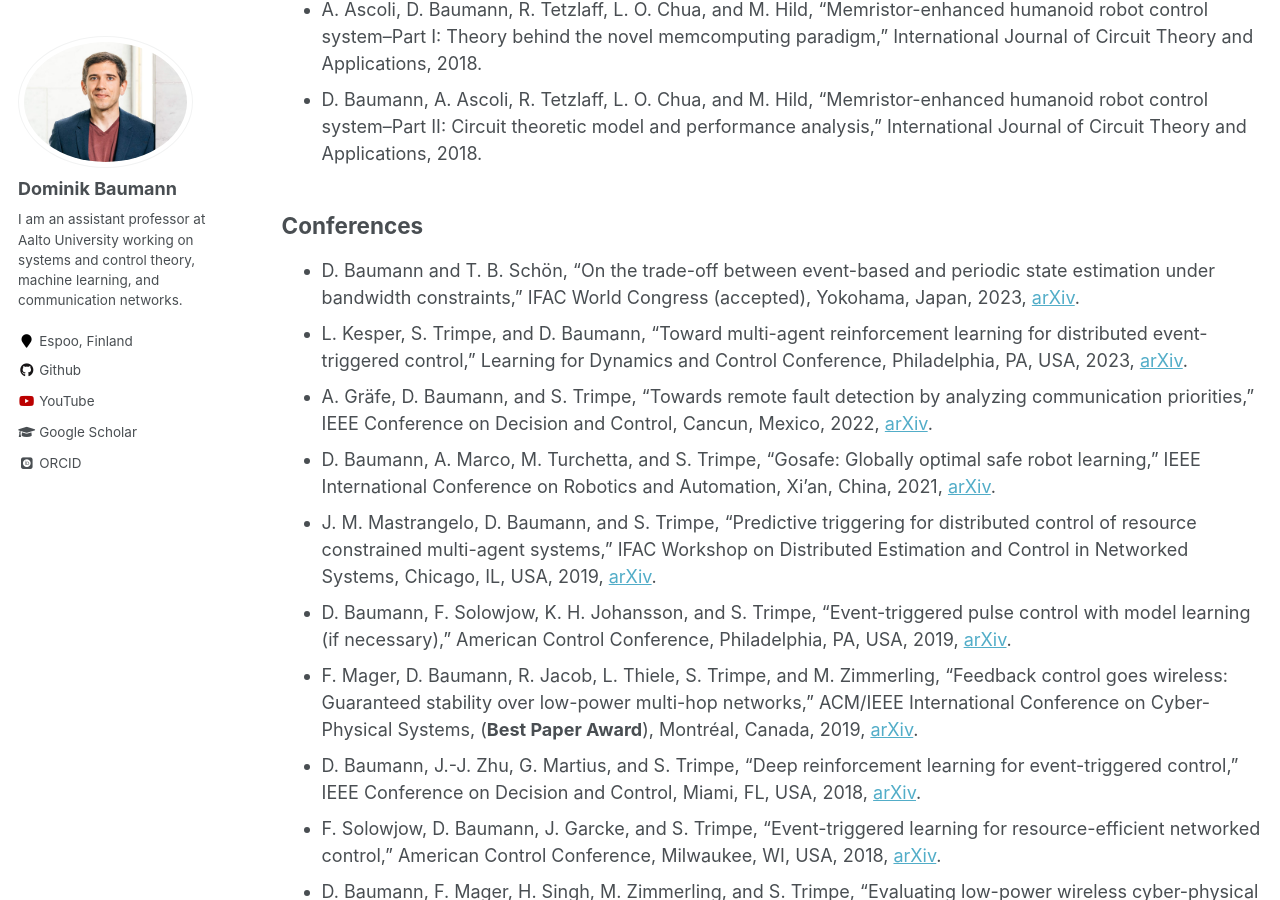
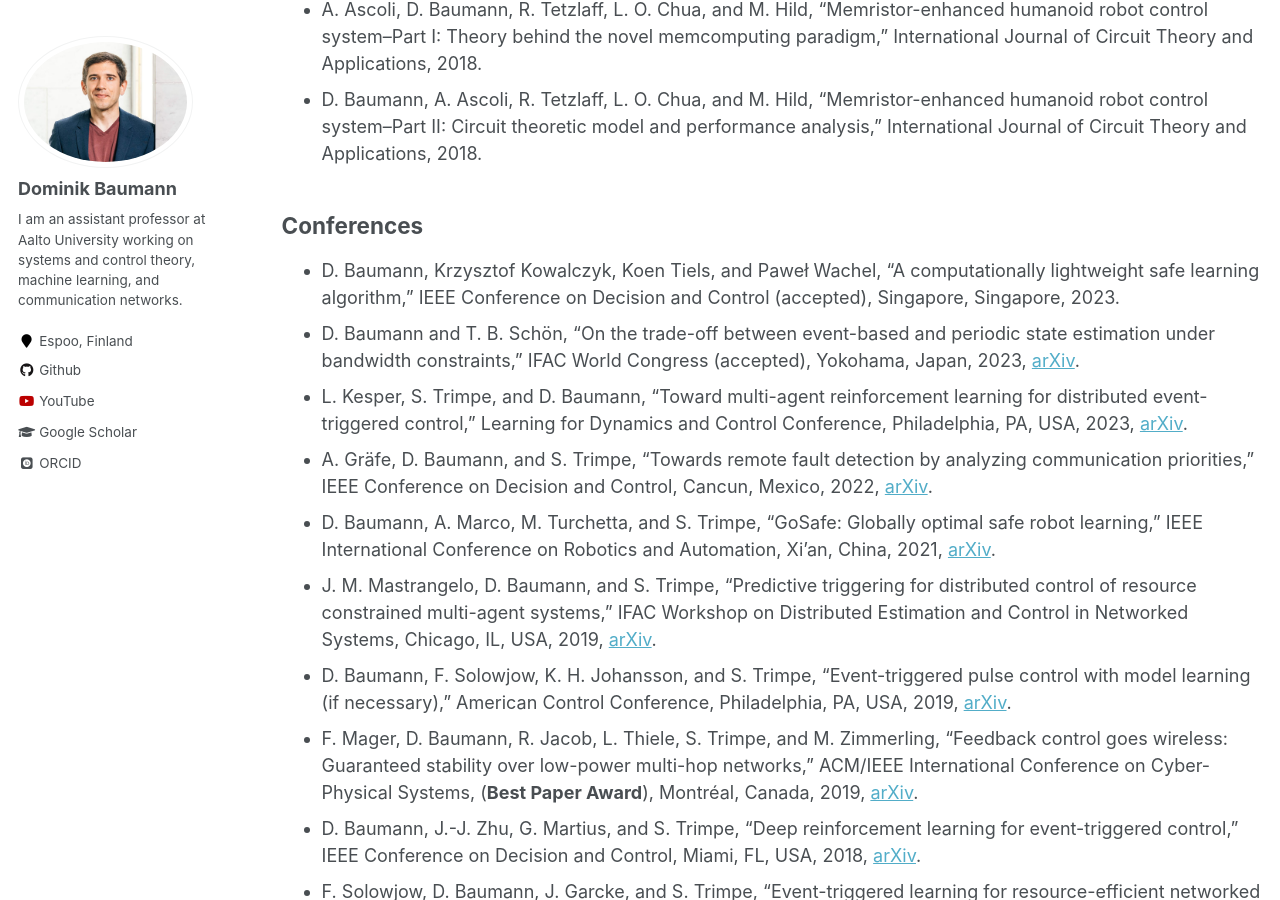
Before and after one commit to baumanndominik/baumanndominik.github.io, a Jekyll site: the page built from _pages/publications.md, in a window 1280 px wide and 900 px high, scrolled down 906 px. Built offline with Jekyll 4.4.1, drawn with Linux system fonts in a browser that asks for light colours; some web fonts are replaced.

Commit message:
new paper accepted

```diff
--- a/_pages/publications.md
+++ b/_pages/publications.md
@@ -23,10 +23,11 @@ You can also find my articles on [my Google Scholar profile](https://scholar.goo
 
 ## Conferences
 
+* D. Baumann, Krzysztof Kowalczyk, Koen Tiels, and Paweł Wachel, "A computationally lightweight safe learning algorithm," IEEE Conference on Decision and Control (accepted), Singapore, Singapore, 2023.
 * D. Baumann and T. B. Schön, "On the trade-off between event-based and periodic state estimation under bandwidth constraints," IFAC World Congress (accepted), Yokohama, Japan, 2023, [arXiv](https://arxiv.org/abs/2304.00559).
 * L. Kesper, S. Trimpe, and D. Baumann, "Toward multi-agent reinforcement learning for distributed event-triggered control," Learning for Dynamics and Control Conference, Philadelphia, PA, USA, 2023, [arXiv](http://arxiv.org/abs/2305.08723).
 * A. Gräfe, D. Baumann, and S. Trimpe, "Towards remote fault detection by analyzing communication priorities," IEEE Conference on Decision and Control, Cancun, Mexico, 2022, [arXiv](https://arxiv.org/abs/2209.15498).
-* D. Baumann, A. Marco, M. Turchetta, and S. Trimpe, “Gosafe: Globally optimal safe robot learning,” IEEE International Conference on Robotics and Automation, Xi’an, China, 2021, [arXiv](https://arxiv.org/abs/2105.13281).
+* D. Baumann, A. Marco, M. Turchetta, and S. Trimpe, “GoSafe: Globally optimal safe robot learning,” IEEE International Conference on Robotics and Automation, Xi’an, China, 2021, [arXiv](https://arxiv.org/abs/2105.13281).
 * J. M. Mastrangelo, D. Baumann, and S. Trimpe, “Predictive triggering for distributed control of resource constrained multi-agent systems,” IFAC Workshop on Distributed Estimation and Control in Networked Systems, Chicago, IL, USA, 2019, [arXiv](https://arxiv.org/abs/1907.12300).
 * D. Baumann, F. Solowjow, K. H. Johansson, and S. Trimpe, “Event-triggered pulse control with model learning (if necessary),” American Control Conference, Philadelphia, PA, USA, 2019, [arXiv](https://arxiv.org/abs/1903.08046).
 * F. Mager, D. Baumann, R. Jacob, L. Thiele, S. Trimpe, and M. Zimmerling, “Feedback control goes wireless: Guaranteed stability over low-power multi-hop networks,” ACM/IEEE International Conference on Cyber-Physical Systems, (**Best Paper Award**), Montréal, Canada, 2019, [arXiv](https://arxiv.org/abs/1804.08986).
```
